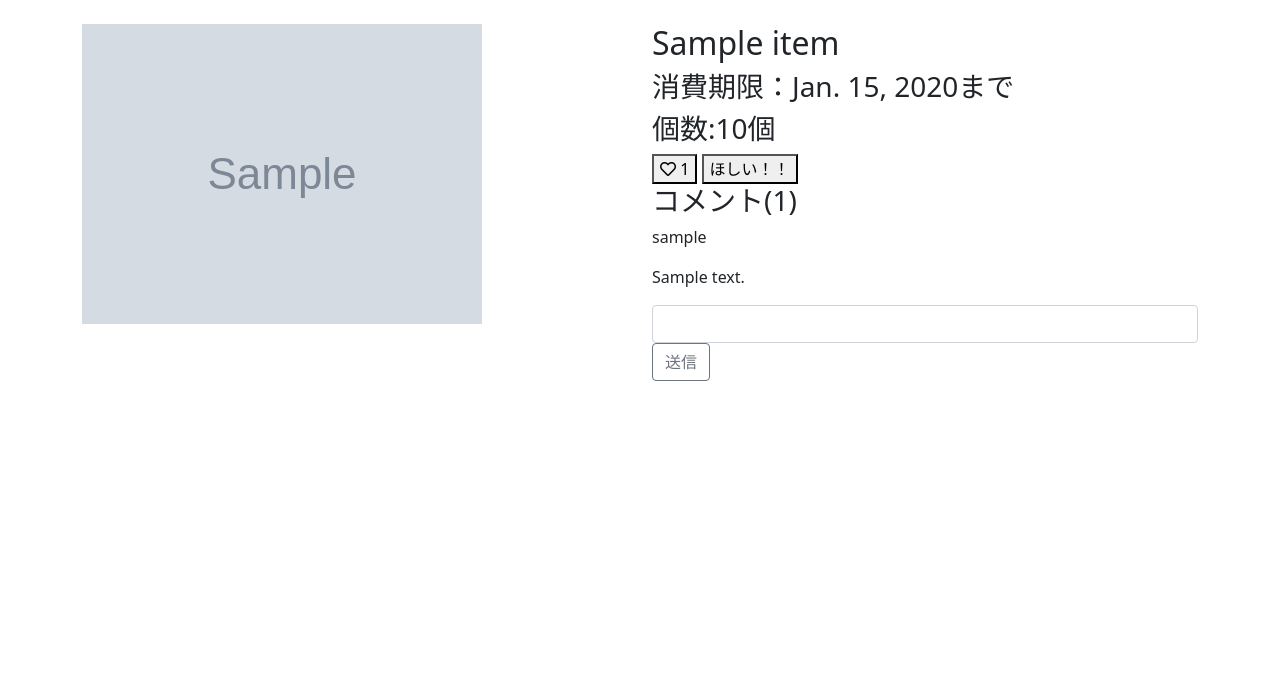
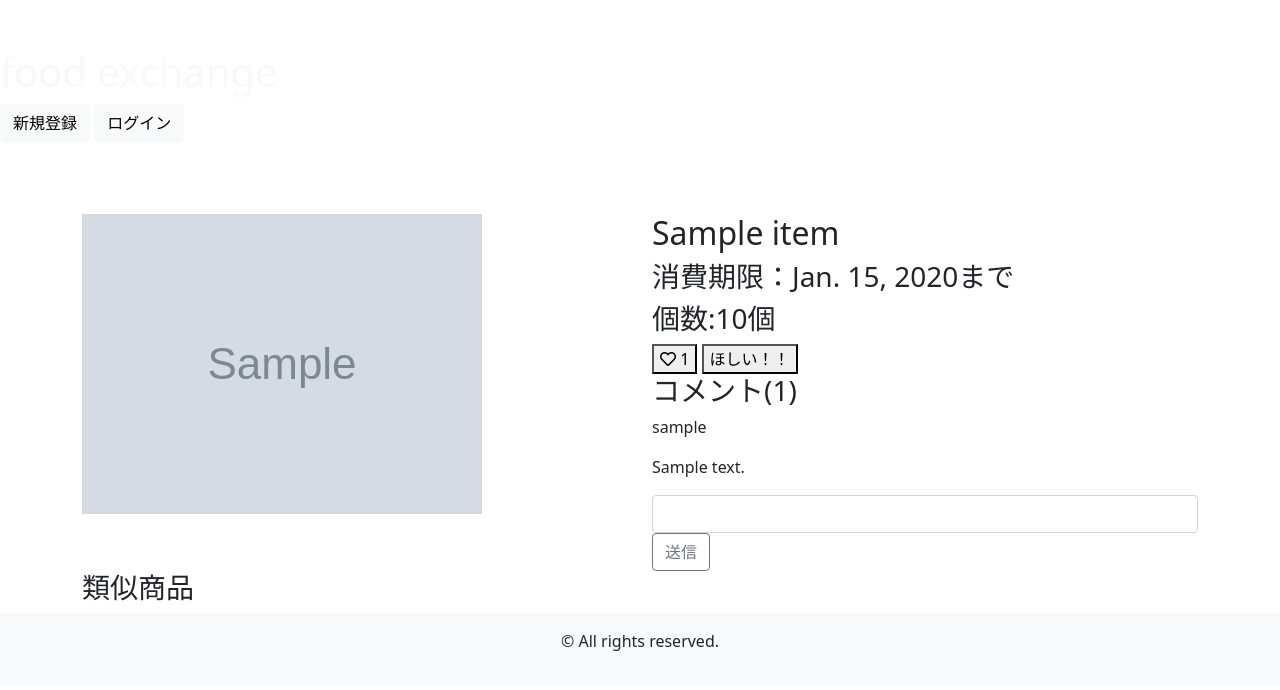
Before and after one commit to tk-art/my-first-blog, a Django app: page /food_information/1 in a window 1280 px wide. Shown: the top 690 px of the page. Run offline with Django 4.2, Linux system fonts and the light colour scheme; tables that the repository leaves empty hold one stand-in row (values such as "Sample post"); grey boxes marked "Sample" are stand-in pictures.

Commit message:
Easy but once completed

```diff
--- a/app/templates/base.html
+++ b/app/templates/base.html
@@ -10,7 +10,39 @@
     <link href="https://cdn.jsdelivr.net/npm/bootstrap@5.0.2/dist/css/bootstrap.min.css" rel="stylesheet" integrity="sha384-EVSTQN3/azprG1Anm3QDgpJLIm9Nao0Yz1ztcQTwFspd3yD65VohhpuuCOmLASjC" crossorigin="anonymous">
 </head>
 <body>
+    <header class="header-back text-light py-5">
+        <div class="row">
+            <div class="col-md-6">
+                <h1>food exchange</h1>
+            </div>
+            {% if user.is_authenticated %}
+            <div class="col-md-6">
+              <div class="d-flex justify-content-end">
+                <a href="/profile" class="header-right">プロフィール</a>
+                <a href="/register" class="header-right">登録</a>
+                <a href="search" class="header-right">検索</a>
+
+                <form method="post" action="/logout/">
+                    {% csrf_token %}
+                    <button type="submit" class="logout btn btn-light">ログアウト</button>
+                </form>
+              </div>
+            </div>
+
+            {% else %}
+            <div>
+                <a href="/signup" class="btn btn-light">新規登録</a>
+                <a href="/login" class="btn btn-light">ログイン</a>
+            </div>
+            {% endif %}
+        </div>
+    </header>
+
     {% block content %}{% endblock %}
+
+    <footer class="footer-m bg-light text-center py-3">
+        <p>© All rights reserved.</p>
+    </footer>
 
     <script src="https://code.jquery.com/jquery-3.6.0.min.js"></script>
     <script src="https://cdn.jsdelivr.net/npm/bootstrap@5.0.2/dist/js/bootstrap.bundle.min.js" integrity="sha384-MrcW6ZMFYlzcLA8Nl+NtUVF0sA7MsXsP1UyJoMp4YLEuNSfAP+JcXn/tWtIaxVXM" crossorigin="anonymous"></script>
--- a/app/templates/food_information.html
+++ b/app/templates/food_information.html
@@ -35,6 +35,23 @@
           </form>
       </div>
   </div>
+
+  <div class="similar-products">
+    <h3>類似商品</h3>
+    <div class="row">
+      {% for item in items %}
+        {% if item.id != self_id %}
+        <div class="col-md-3">
+          <div class="product-item">
+            <img src="{{ item.image.url }}" alt="{{ item.name }}">
+            <h3>{{ item.name }}</h3>
+          </div>
+        </div>
+        {% endif %}
+      {% endfor %}
+    </div>
+  </div>
+
 </div>
 
 <script>
--- a/app/views.py
+++ b/app/views.py
@@ -76,9 +76,16 @@
 
 
 def food_information(request, item_id):
+  self_id = item_id
   item = get_object_or_404(Item, pk=item_id)
+  items = Item.objects.exclude(id=self_id)[:4]
   comments = Comment.objects.filter(item_id=item_id)
-  return render(request,'food_information.html', { 'item': item, 'comments': comments})
+  context = {
+    'item' : item,
+    'comments' : comments,
+    'items' : items,
+  }
+  return render(request,'food_information.html', context)
 
 
 
```
Also changed, not shown: app/templates/top.html (+0 -29 lines).
